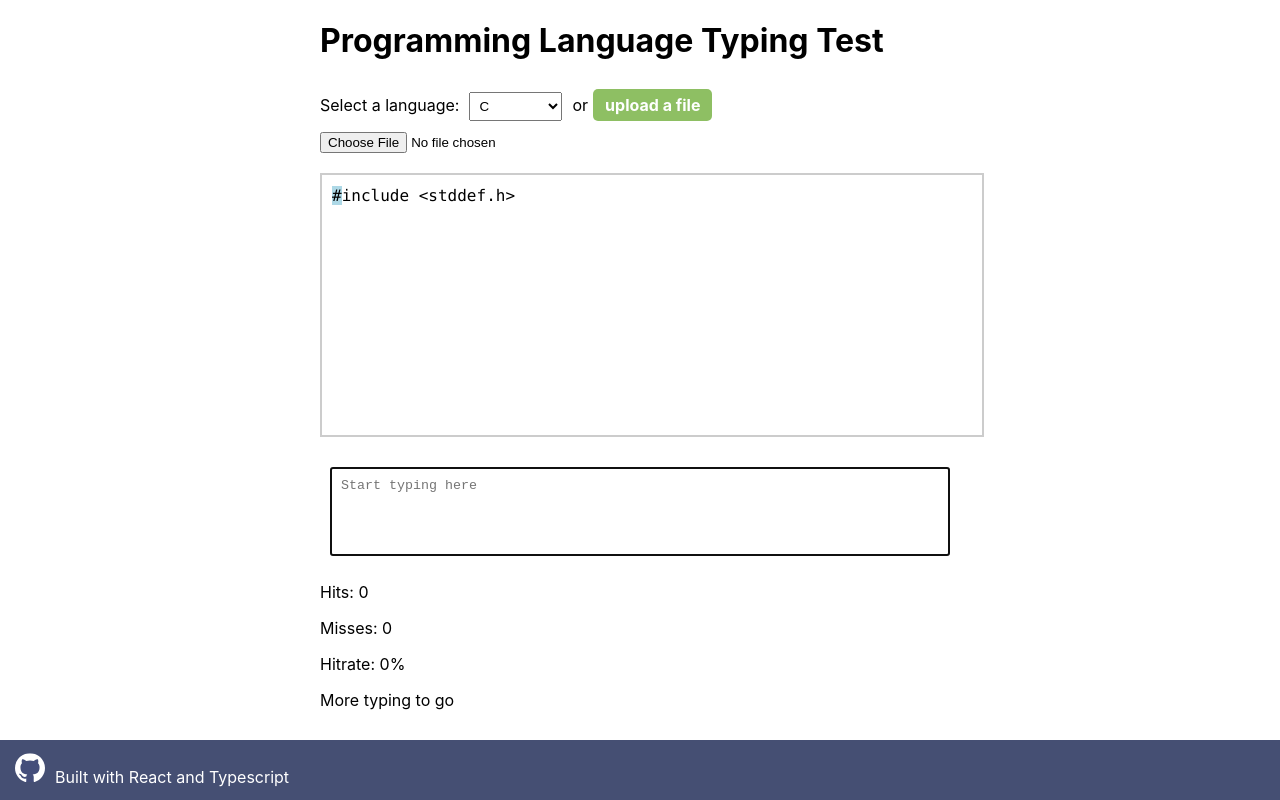
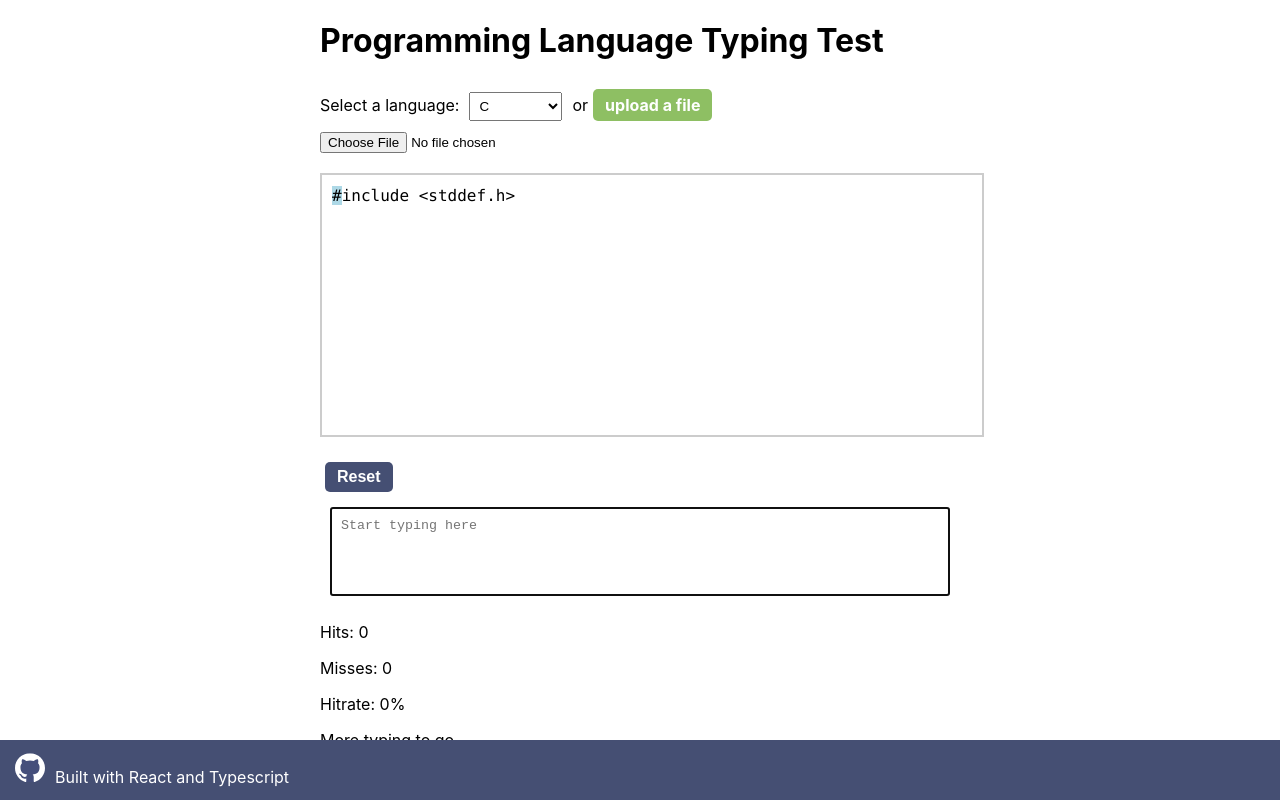
Before and after one commit to MisanthropicBit/typing-test-app, a React (Create React App) app: page / in a window 1280 px wide. Built offline with nearby package versions, Linux system fonts and the light colour scheme.

Commit message:
Add button to reset

```diff
--- /dev/null
+++ b/src/Button.tsx
@@ -0,0 +1,22 @@
+import React from 'react'
+
+type ButtonProps = {
+  name: string
+  onClick: (event: React.MouseEvent<HTMLInputElement>) => void
+}
+
+/**
+ * A simple button component
+ */
+export const Button = (props: ButtonProps) => {
+  const { name, onClick } = props
+
+  return (
+    <input
+      type="button"
+      value={name}
+      className="button"
+      onClick={event => onClick(event)}
+    />
+  )
+}
--- a/src/CodeDisplay.tsx
+++ b/src/CodeDisplay.tsx
@@ -1,5 +1,6 @@
 import React, { useState } from 'react'
 
+import { Button } from './Button'
 import { Codebox } from './Codebox'
 import { Dropdown } from './Dropdown'
 import { FileUpload } from './FileUpload'
@@ -88,6 +89,13 @@ export const CodeDisplay = () => {
   /**
    *
    */
+  const reset = (event: React.MouseEvent<HTMLInputElement>): void => {
+    setPos(startPos)
+    setErrorPos(invalidErrorPos)
+    setHits(0)
+    setMisses(0)
+  }
+
   const onChangeLanguage = (event: React.ChangeEvent<HTMLSelectElement>): void => {
     setLanguage(event.target.value)
 
@@ -301,6 +309,7 @@ export const CodeDisplay = () => {
         errorPos={errorPos}
         errorMarks={errorMarks}
       />
+      <Button name="Reset" onClick={event => reset(event)} />
       <TypingArea
         onKeyPress={onKeyPress}
       />
--- a/src/index.css
+++ b/src/index.css
@@ -24,6 +24,24 @@ body {
 
 .form-inline {
   display: inline;
+}
+
+input.button {
+  display: inline;
+  padding: 6px 12px;
+  margin: 5px 5px 5px 5px;
+  cursor: pointer;
+  border-radius: 5px;
+  border: none;
+  background-color: rgb(69, 79, 115);
+  font-size: 16px;
+  font-weight: bold;
+  color: #fff;
+  transition-duration: 0.3s;
+}
+
+input.button:hover {
+  background-color: #737fab;
 }
 
 .upload-button {
```
